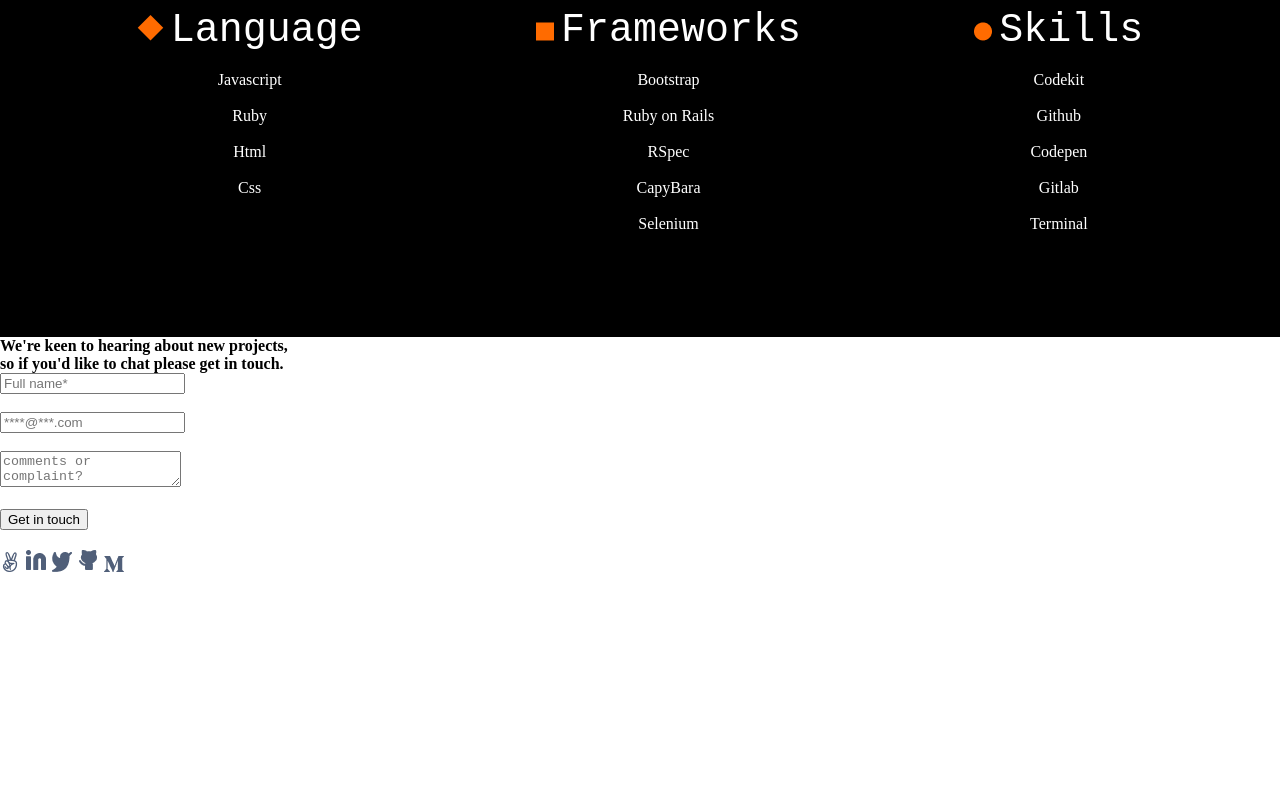
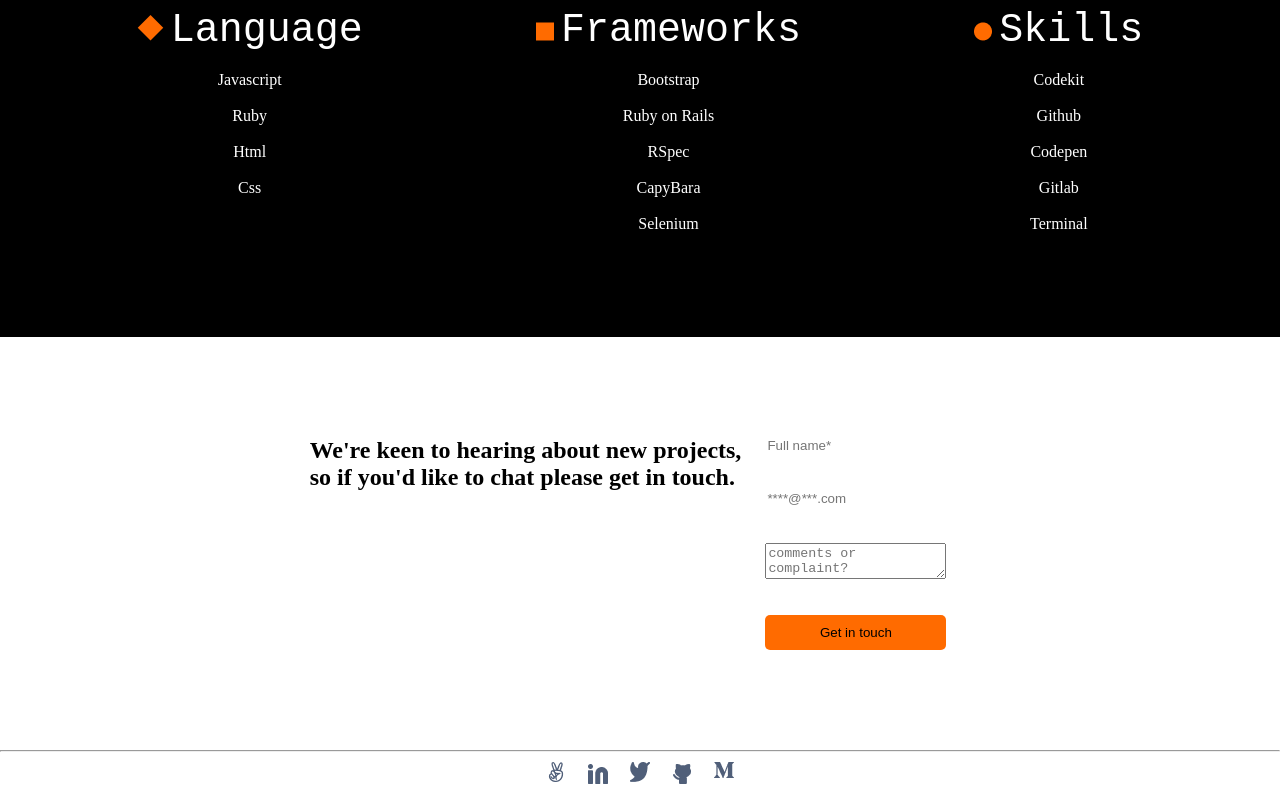
Before and after one commit to PhateSylvester/etisly, a plain HTML site: page index.html in a window 1280 px wide. Shown: the part 3209-4009 px from the top of the page. Before the commit the page ends 3785 px from the top, so only its background shows below. Drawn offline with Linux system fonts and the light colour scheme.

Commit message:
I styled the form and footer

```diff
--- a/index.css
+++ b/index.css
@@ -268,3 +268,37 @@
 .horiz {
     margin: 100px;
 }
+.conta{
+    display: flex;
+    justify-content: center;
+    flex-direction: row;
+    gap: 24px;
+    padding: 100px;
+}
+.interest{
+    text-align: left;
+    min-width: auto;
+}
+.form{
+    height: auto;
+    flex-direction: column;
+    width: 100%;
+    display: flex;
+    align-items: left;
+}
+input{
+    border: none;
+    color: #979493;
+}
+button{
+    background: #ff6b00;
+    padding: 10px;
+    border: none;
+    border-radius: 5px;
+}
+.footer{
+    display: flex;
+    justify-content: center;
+    padding: 10px;
+    gap: 20px;
+}
--- a/index.html
+++ b/index.html
@@ -178,17 +178,17 @@
             </div>
         </div> <br><br>
     </section>
-    <section>
+    <section class="conta">
         <div>
-            <p>
+            <h2 class="interest">
                 <b>We're keen to
                 hearing about new projects, <br>
                 so if you'd like to chat please
                 get in touch.</b>
-            </p>
+            </h2>
         </div>
         <div id="contact">
-            <form>
+            <form class="form">
                 <input type="full name" placeholder="Full name*" required> <br> <br>
                 <input type="email address" placeholder="****@***.com" required> <br> <br>
                 <textarea name="comments" placeholder="comments or complaint?"></textarea> <br> <br>
@@ -196,12 +196,17 @@
             </form>
         </div> <br>
     </section>
-    <footer class="footer">
+    <div>
+        <hr class="line">
+    </div>
+    <div>
+     <footer class="footer">
         <a href="facebook.com"><img src="angelist.png"></a>
         <a href="linkedin.com"><img src="Icon - Linkedin.png"></a>
         <a href="x.com"><img src="Frame-twittter.png"></a>
         <a href="github.com"><img src="Icon -GitHub.png"></a>
         <a href="instagram.com"><img src="Vector.png"></a>
-    </footer>
+     </footer>
+    </div>
 </body>
 </html>
```
